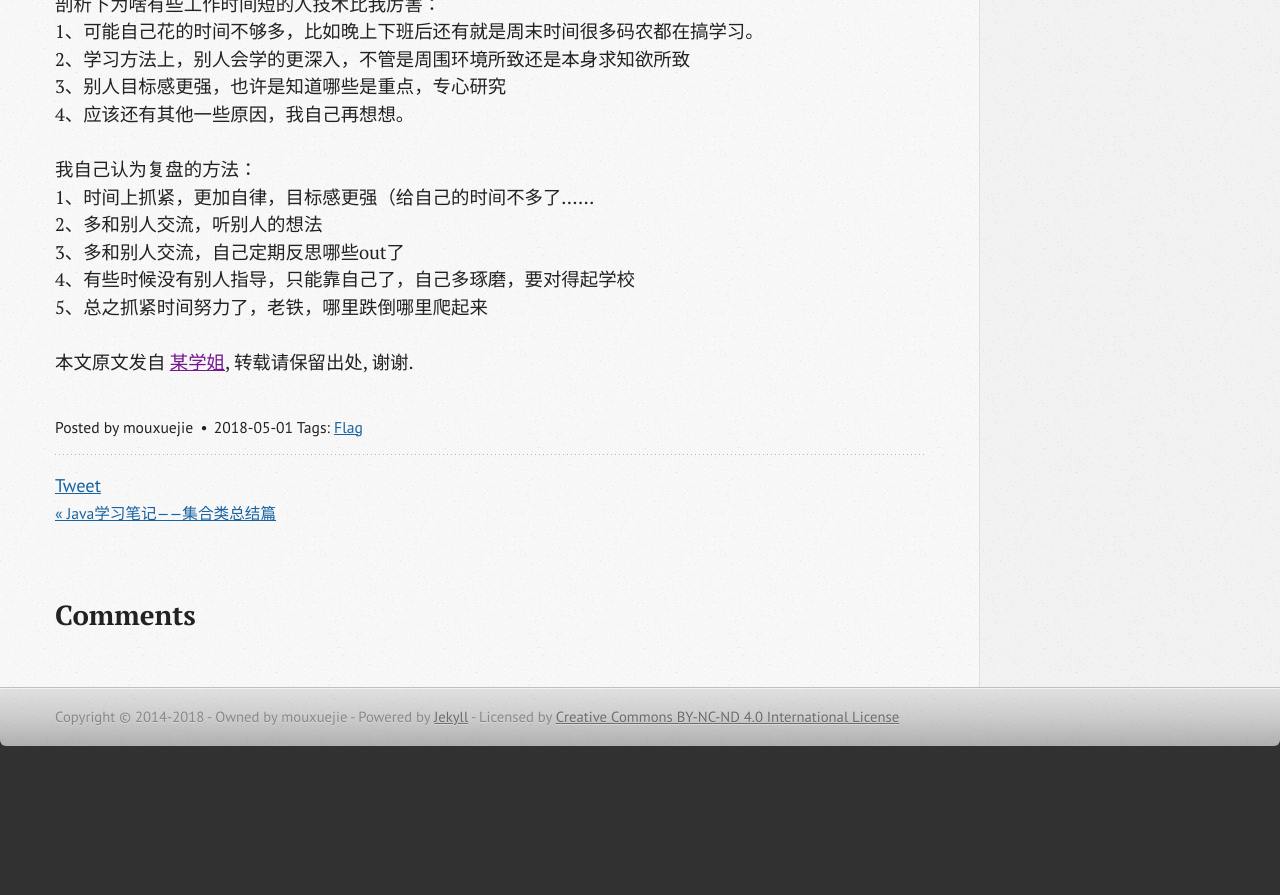
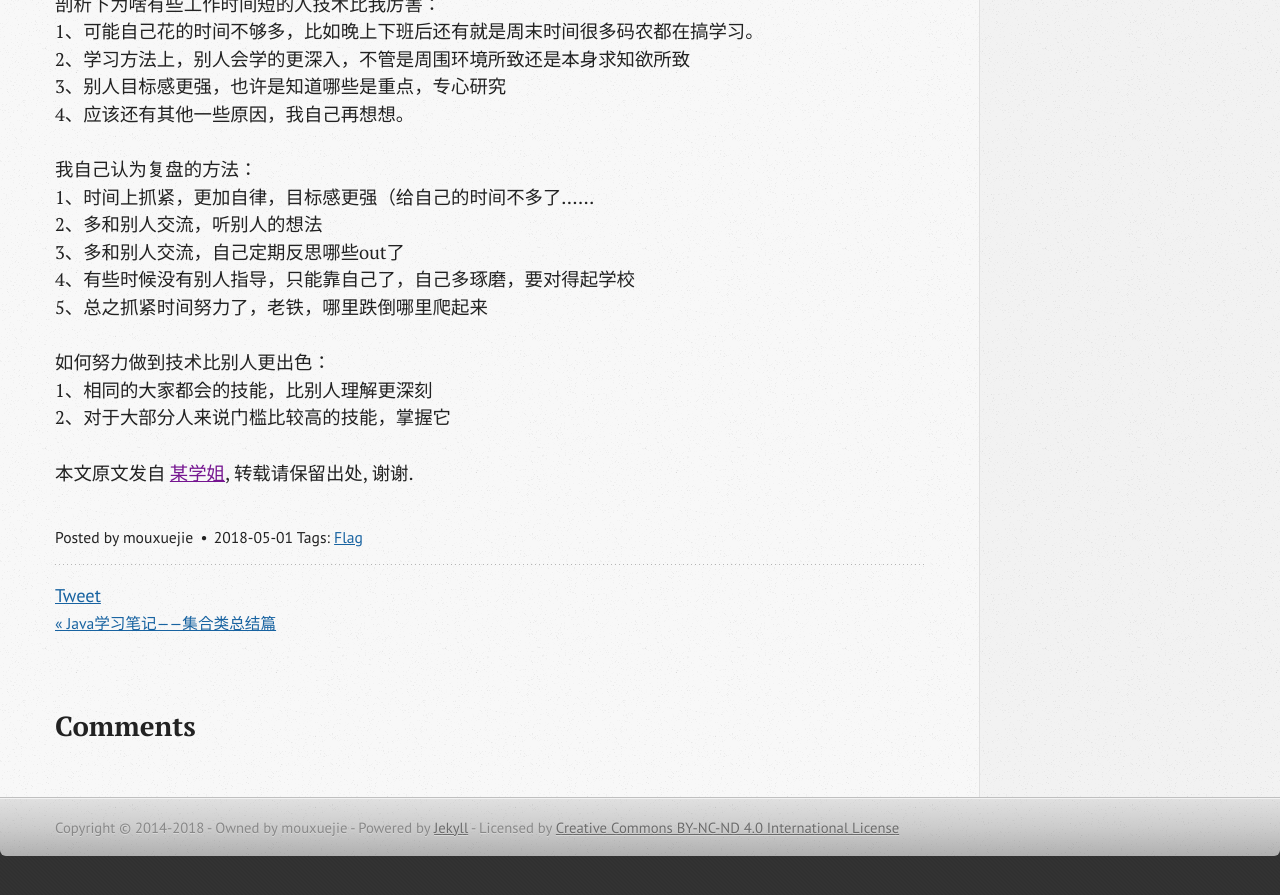
Before and after one commit to wangxinghe/wangxinghe.github.io, a Jekyll site: the page built from _posts/2018-05-01-april-flag.md, in a window 1280 px wide and 900 px high, scrolled down 1486 px. Shown: the top 895 px of the window. Built offline with Jekyll 4.4.1, drawn with Linux system fonts in a browser that asks for light colours; comment, search, counter and statistics services are not loaded; before the commit the page ends 2276 px from its top, so only the background shows below that.

Commit message:
[update]

```diff
--- a/_posts/2018-05-01-april-flag.md
+++ b/_posts/2018-05-01-april-flag.md
@@ -59,3 +59,7 @@ tags: [Flag]
 3、多和别人交流，自己定期反思哪些out了
 4、有些时候没有别人指导，只能靠自己了，自己多琢磨，要对得起学校
 5、总之抓紧时间努力了，老铁，哪里跌倒哪里爬起来
+
+如何努力做到技术比别人更出色：
+1、相同的大家都会的技能，比别人理解更深刻
+2、对于大部分人来说门槛比较高的技能，掌握它
```
